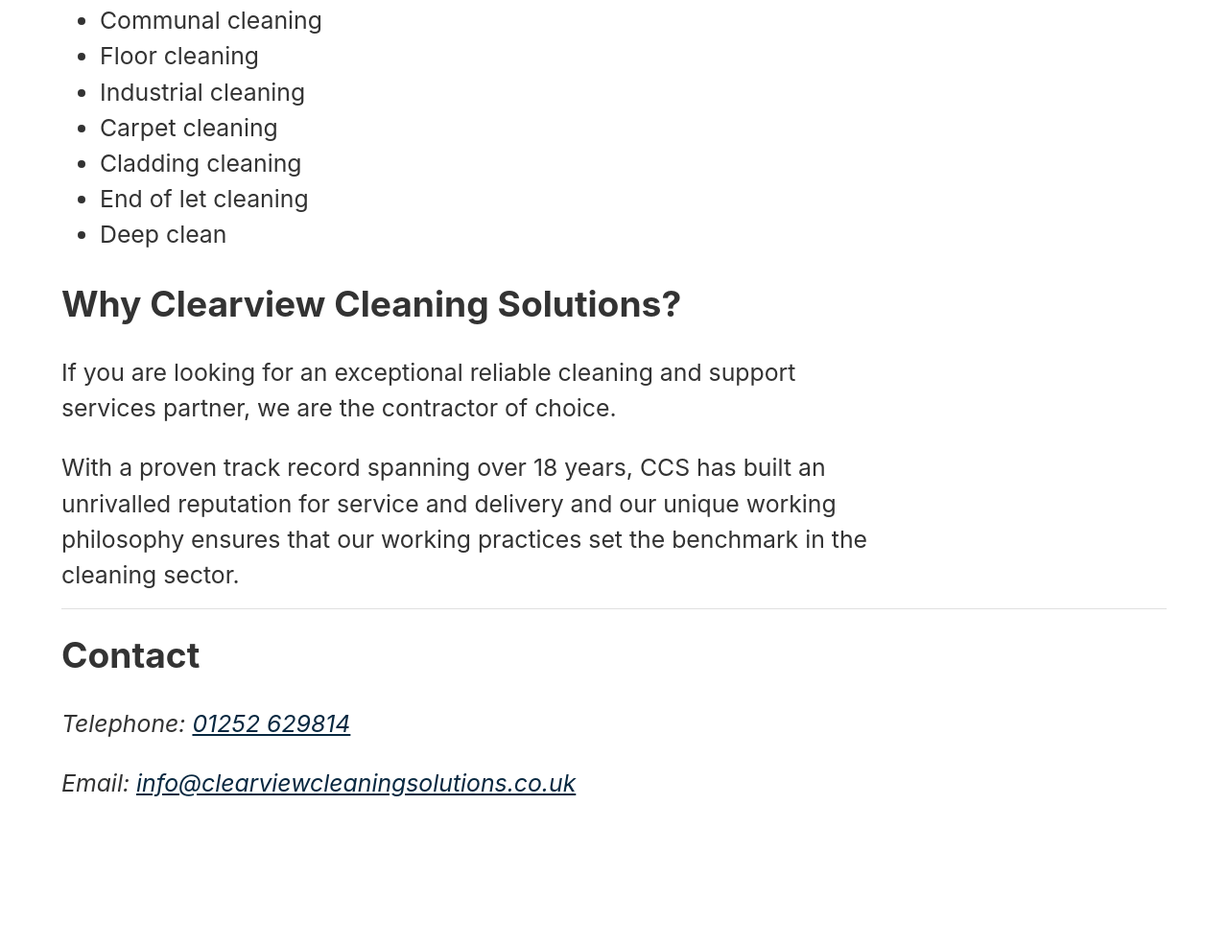
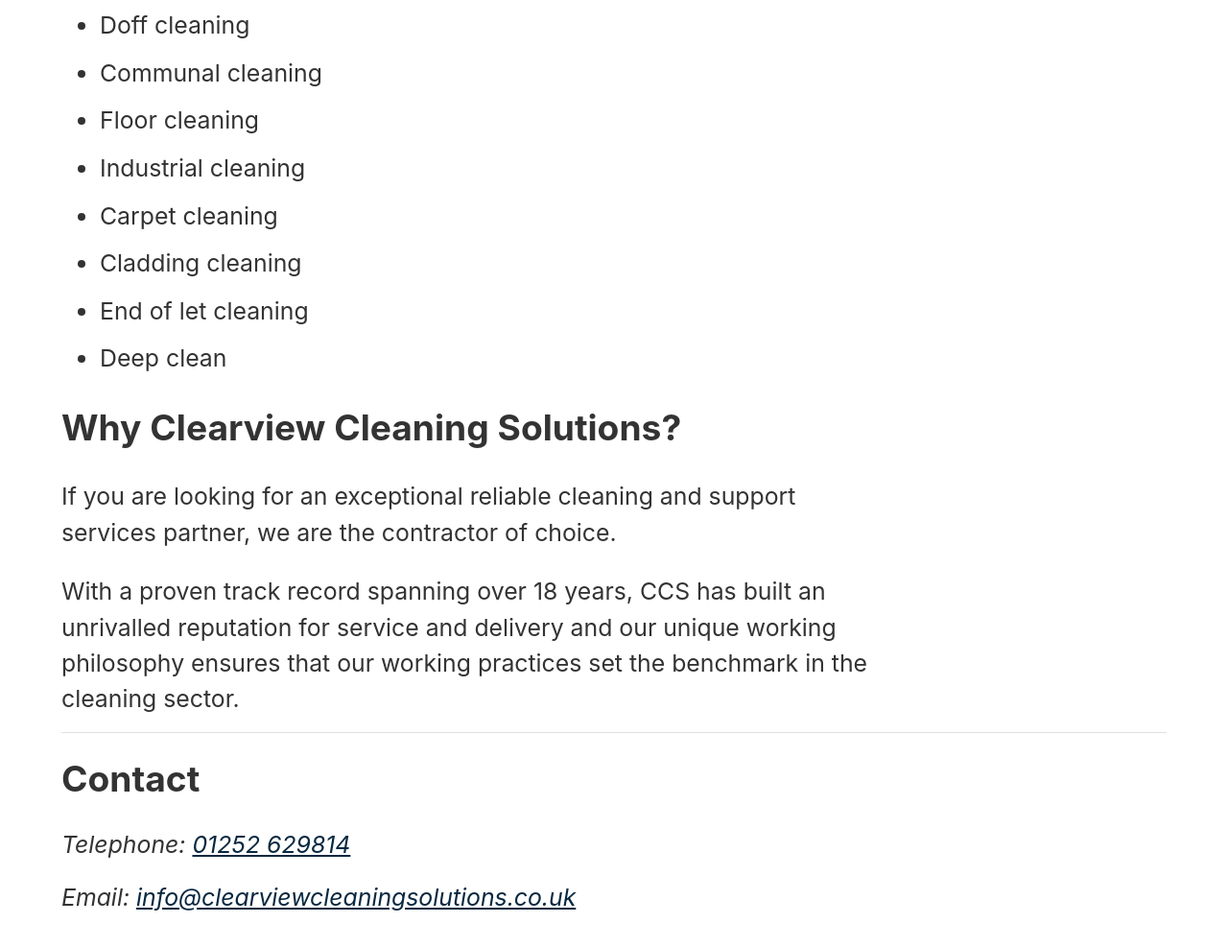
Before and after one commit to andij/clearviewcleaningsolutions, an Eleventy site: page content/index.njk in a window 1280 px wide. Shown: the part 621-1608 px from the top of the page at 96% size. Before the commit the page ends 1481 px from the top, so only its background shows below. Built offline with nearby package versions, Linux system fonts and the light colour scheme; Eleventy itself is replaced by a stand-in of ours; files that its build step writes are made by us from their sources.

Commit message:
list styles

```diff
--- a/public/css/index.css
+++ b/public/css/index.css
@@ -65,18 +65,6 @@
   width: 1px;
 }
 
-p:last-child {
-  margin-bottom: 0;
-}
-p {
-  line-height: 1.5;
-  max-width: 55ch;
-}
-
-li {
-  line-height: 1.5;
-}
-
 a[href] {
   color: var(--text-color-link);
 }
@@ -94,6 +82,28 @@
 }
 main :first-child {
   margin-top: 0;
+}
+
+main p:last-child {
+  margin-bottom: 0;
+}
+main p {
+  line-height: 1.5;
+  max-width: 55ch;
+}
+
+main li {
+  margin-block-start: 0.5em;
+  margin-block-end: 0.5em;
+  line-height: 1.5;
+}
+
+main li:first-child {
+  margin-bottom: 0;
+}
+
+main li:last-child {
+  margin-bottom: 0;
 }
 
 header {
```
